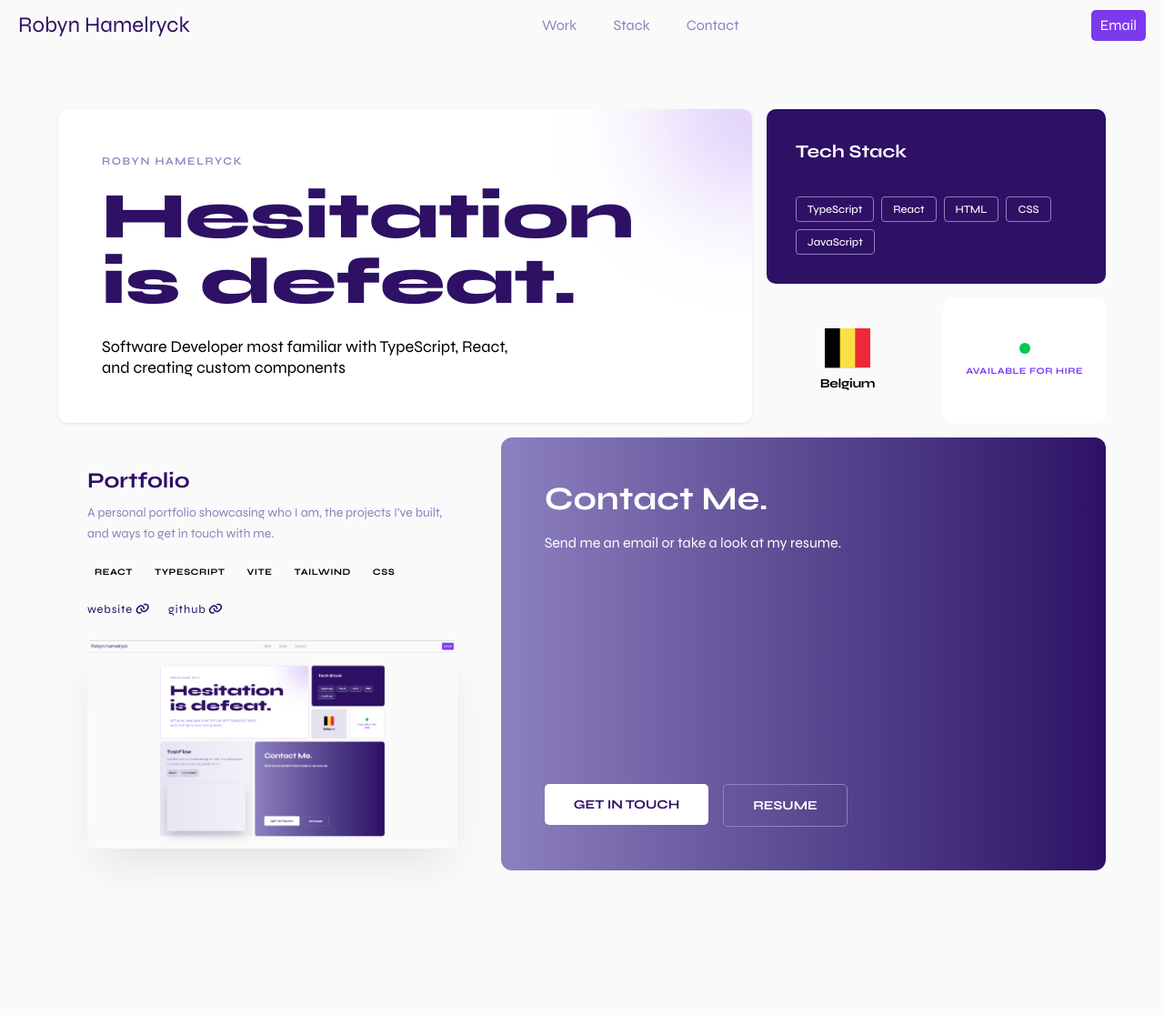
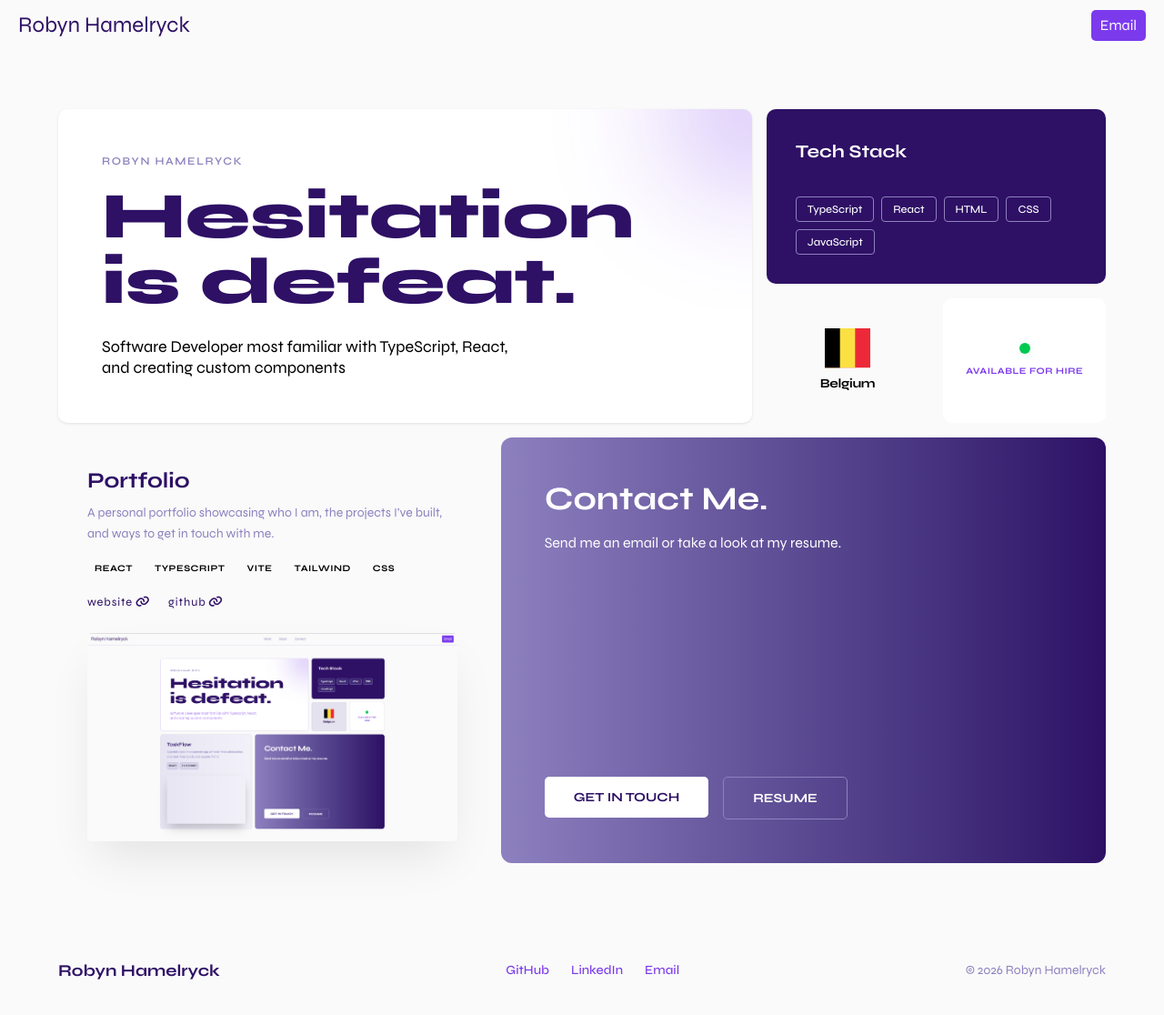
Before and after one commit to FormOfShred/portfolio, a React app: page / in a window 1280 px wide. Shown: the top 1116 px of the page at 91% size. Before the commit the page ends 1021 px from the top, so only its background shows below. Built offline with nearby package versions, Linux system fonts and the light colour scheme; the HTML template or start-up script is replaced by a standard one.

Commit message:
[FOOTER]  implement Footer

```diff
--- a/src/App.tsx
+++ b/src/App.tsx
@@ -1,3 +1,4 @@
+import Footer from "./components/Footer"
 import Header from "./components/Header"
 import Masonry from "./components/Masonry"
 
@@ -8,6 +9,7 @@ function App() {
       <div className="flex flex-col items-center justify-center px-6 py-12 lg:px-12 lg:py-16">
         <Masonry />
       </div>
+      <Footer />
     </div>
   )
 }
--- /dev/null
+++ b/src/components/Footer/index.module.css
@@ -0,0 +1,25 @@
+.Footer {
+  padding: calc(var(--spacing) * 10) calc(var(--spacing) * 6);
+
+  border-top: 1px solid color-mix(var(--purple-light) 40%, white);
+
+  background-color: color-mix(var(--purple) 5%, white);
+}
+
+.Content {
+  display: flex;
+  flex-direction: column;
+  align-items: center;
+  justify-content: space-between;
+  gap: calc(var(--spacing) * 6);
+
+  max-width: 72rem;
+
+  margin: auto;
+}
+
+@media (width >= 48rem) {
+    .Content {
+        flex-direction: row;
+    }
+}
--- /dev/null
+++ b/src/components/Footer/index.tsx
@@ -0,0 +1,35 @@
+
+import styles from "./index.module.css";
+
+const SOCIAL_LINKS = [
+  { name: "GitHub", link: "https://github.com/FormOfShred" },
+  { name: "LinkedIn", link: "https://www.linkedin.com/in/robyn-hamelryck/" },
+  { name: "Email", link: "mailto:robynhamelryck@outlook.com" },
+];
+
+const Footer = () => {
+  return (
+    <footer className={styles.Footer}>
+      <div className={styles.Content}>
+        <div className="text-lg font-bold text-purple-dark">Robyn Hamelryck</div>
+        <div className="flex flex-wrap justify-center gap-6 text-sm font-medium text-purple">
+          {SOCIAL_LINKS.map(({name, link}) => (
+            <a
+              key={name}
+              href={link}
+              target="_blank"
+              className="transition-colors hover:text-purple-dark"
+            >
+              {name}
+            </a>
+          ))}
+        </div>
+        <p className="text-sm text-purple-light">
+          © {new Date().getFullYear()} Robyn Hamelryck
+        </p>
+      </div>
+    </footer>
+  );
+}
+
+export default Footer;
--- a/src/components/Header/index.module.css
+++ b/src/components/Header/index.module.css
@@ -8,6 +8,11 @@
   border-bottom: 1px solid color-mix(var(--purple-light) 40%, white);
 
   position: sticky;
+  top: 0;
+
+  z-index: 50;
+
+  background-color: color-mix(var(--purple) 5%, white);
 }
 
 .Title {
--- a/src/components/Header/index.tsx
+++ b/src/components/Header/index.tsx
@@ -1,4 +1,4 @@
-import { Button, NavigationMenu } from "@base-ui/react";
+import { Button } from "@base-ui/react";
 
 import styles from "./index.module.css";
 
@@ -6,27 +6,6 @@ const Header = () => {
   return (
     <div className={styles.Header}>
       <span className={styles.Title}>Robyn Hamelryck</span>
-      <NavigationMenu.Root className="hidden sm:flex">
-        <NavigationMenu.List className="flex gap-10">
-          <NavigationMenu.Item>
-            <NavigationMenu.Trigger className={styles.Trigger}>
-              Work
-            </NavigationMenu.Trigger>
-          </NavigationMenu.Item>
-
-          <NavigationMenu.Item>
-            <NavigationMenu.Trigger className={styles.Trigger}>
-              Stack
-            </NavigationMenu.Trigger>
-          </NavigationMenu.Item>
-
-          <NavigationMenu.Item>
-            <NavigationMenu.Trigger className={styles.Trigger}>
-              Contact
-            </NavigationMenu.Trigger>
-          </NavigationMenu.Item>
-        </NavigationMenu.List>
-      </NavigationMenu.Root>
       <a href="mailto:robynhamelryck@outlook.com">
         <Button className={styles.Button}>Email</Button>
       </a>
--- a/src/components/Masonry/components/ProjectCard/index.module.css
+++ b/src/components/Masonry/components/ProjectCard/index.module.css
@@ -32,8 +32,7 @@
   font-size: 10px;
   letter-spacing: 0.05em;
 
-  padding: var(--spacing);
-  padding: calc(var(--spacing) * 2);
+  padding: var(--spacing) calc(var(--spacing) * 2);
 }
 
 .Link {
```
